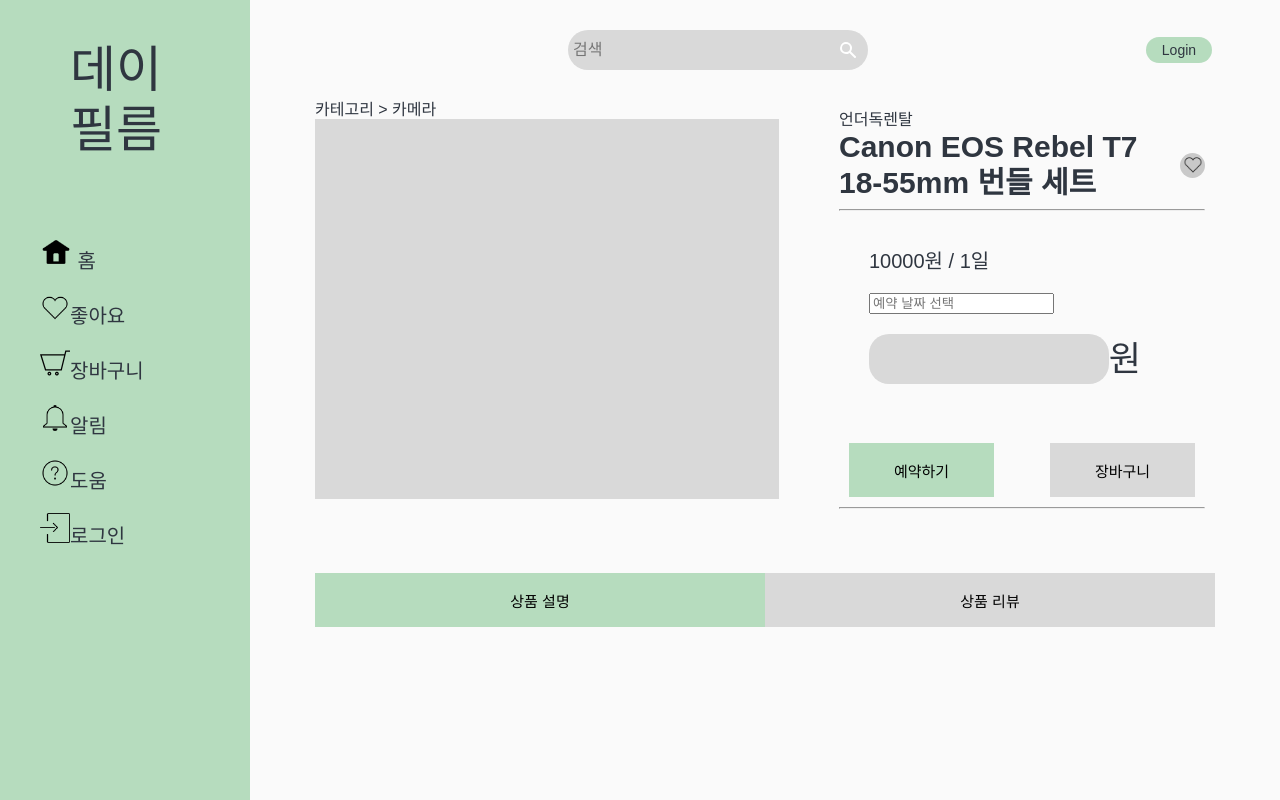
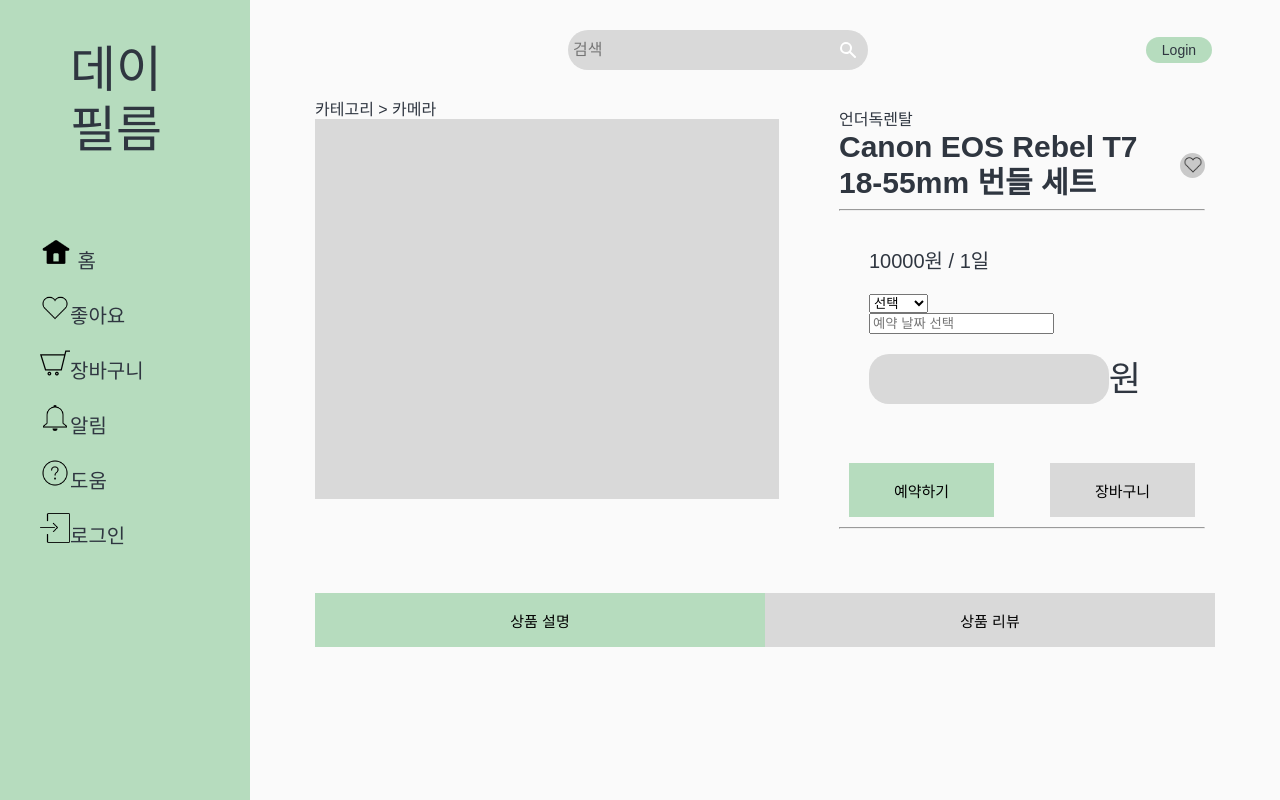
Before and after one commit to hyemimi/black-rabbit, a Next.js app: page /product/1 in a window 1280 px wide. Shown: the top 800 px of the page. Built offline with nearby package versions, Linux system fonts and the light colour scheme.

Commit message:
feat : add select box

```diff
--- a/pages/product/[id].tsx
+++ b/pages/product/[id].tsx
@@ -44,6 +44,13 @@ export default function detail() {
           <hr />
           <Div>
             <PriceTag>10000원 / 1일</PriceTag>
+            <select>
+              <option value="">선택</option>
+              <option value="픽업">픽업</option>
+              <option value="직거래">직거래</option>
+              <option value="배송">배송</option>
+            </select>
+
             <DatePick />
           </Div>
           <br />
```
